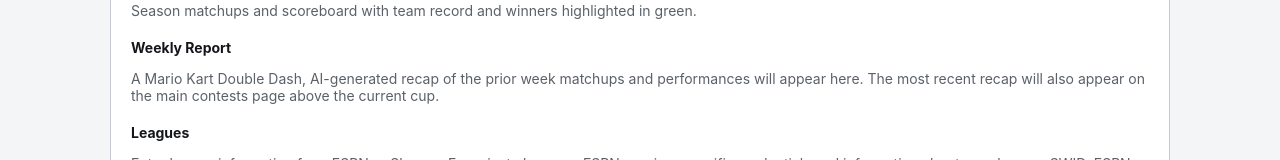
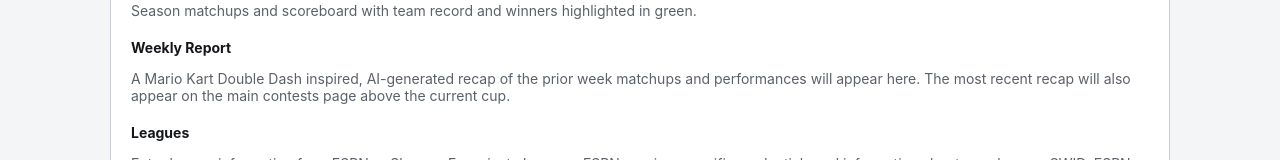
Before and after one commit to jasonho2/Fantasy_Grand_Prix, a Next.js app in the folder web/: page /about in a window 1280 px wide. Shown: the part 1191-1351 px from the top of the page. Built offline with nearby package versions, Linux system fonts and the light colour scheme; no server answers; the database is empty.

Commit message:
About: Weekly Report wording

```diff
--- a/web/app/about/page.js
+++ b/web/app/about/page.js
@@ -109,7 +109,7 @@ export default function AboutPage() {
           </NavEntry>
 
           <NavEntry title="Weekly Report">
-            A Mario Kart Double Dash, AI-generated recap of the prior week matchups and
+            A Mario Kart Double Dash inspired, AI-generated recap of the prior week matchups and
             performances will appear here. The most recent recap will also appear on the main
             contests page above the current cup.
           </NavEntry>
```
